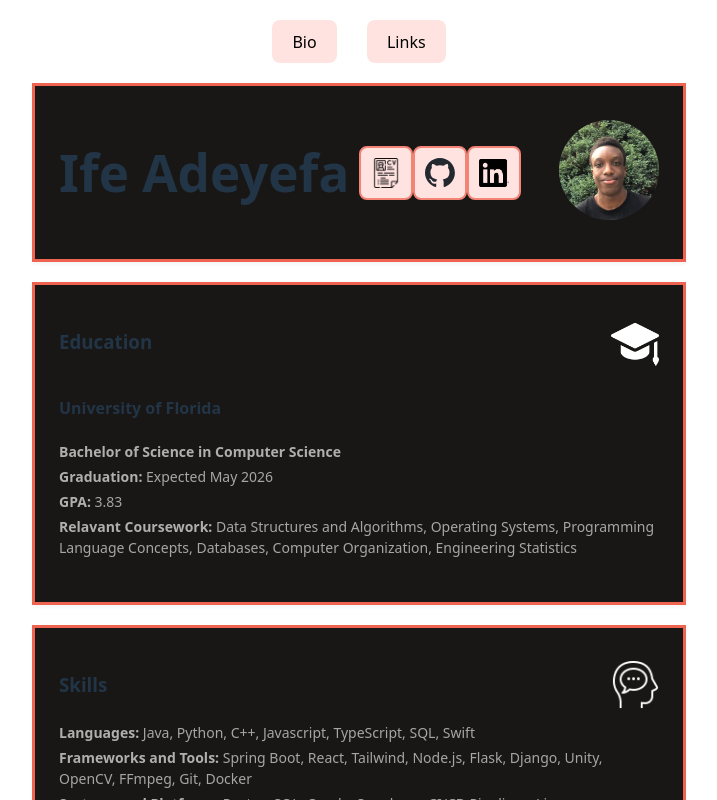
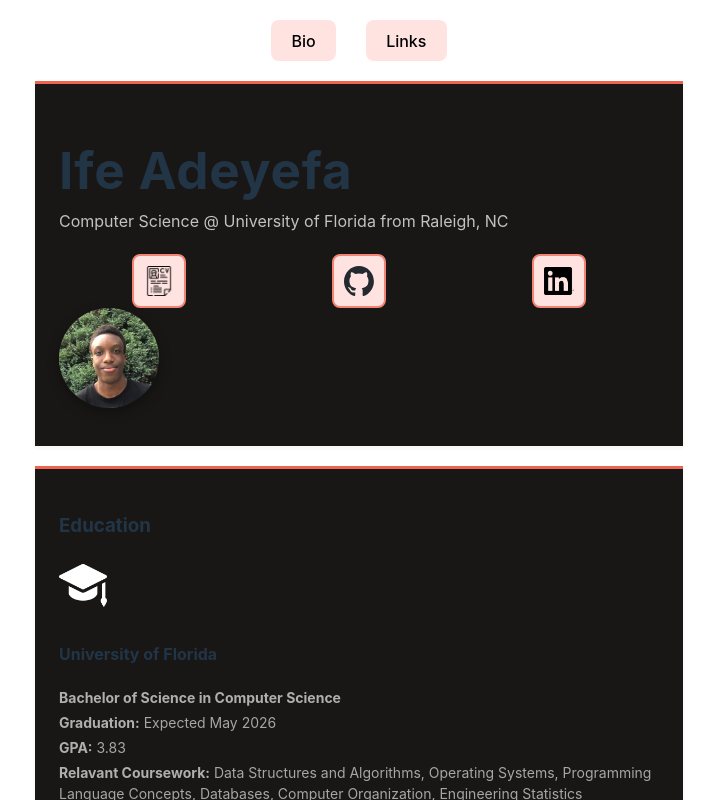
Before and after one commit to iadeyefa/Portfolio, a React (Vite) app: page / in a window 1280 px wide. Shown: the top 800 px of the page, without its empty margins (281-998 px from the left). Built offline with nearby package versions, Linux system fonts and the light colour scheme.

Commit message:
Update bio header styling

```diff
--- a/src/App.css
+++ b/src/App.css
@@ -2,6 +2,7 @@
     margin: 0 auto;
     text-align: center;
     max-width: 1280px;
+    font-family: Inter;
 }
 
 .tabs {
@@ -47,7 +48,7 @@
     max-width: 600px;
     padding: 24px;
     background-color: #191716;
-    border: #EF6351 3px solid;
+    border-top: #EF6351 3px solid;
     box-shadow: 0 2px 4px rgba(0, 0, 0, 0.05);
     margin: 0 auto 20px;
     text-align: left;
@@ -56,7 +57,7 @@
 .profile {
     border-radius: 50%;
     max-width: 100px;
-
+    box-shadow: 0 4px 12px rgba(0, 0, 0, 0.35);
 }
 
 .logo {
@@ -65,14 +66,31 @@
 }
 
 .body-header {
-    display: flex;
     align-items: center;
-    justify-content: space-between;
-    gap: 10px;
+    padding-bottom: 8px;
+}
+
+.name-and-links {
+    display: block;
+    align-items: center;
+    justify-content: space-evenly;
+}
+
+.name-and-links h1 {
+    letter-spacing: 0.8px;
+    margin-bottom: 10px;
+}
+
+.name-and-links h4 {
+    font-weight: 400;
+    color: #c2c2c2;
+    margin-top: 0;
 }
 
 .bio-links {
     display: flex;
+    align-items: center;
+    justify-content: space-around;
 }
 
 .body h2 {
@@ -162,7 +180,13 @@
     border: 2px solid #F38375;
     border-radius: 8px;
     text-decoration: none;
-    transition: background-color 200ms;
+    transition: background-color 200ms, transform 150ms;
+}
+
+.dropdown-item:hover {
+    background-color: #FFE3E0;
+    color: #FBC3BC;
+    transform: scale(1.15);
 }
 
 .dropdown-logo {
--- a/src/components/BioContent.tsx
+++ b/src/components/BioContent.tsx
@@ -52,11 +52,17 @@ export default function BioContent() {
 
     return (
         <div className="tab-content">
+
             <div id="bio" className="tab-content active">
+
                 <div className="body">
+
                     <div className="body-header">
-                        <div className="body-header">
+
+                        <div className="name-and-links">
                             <h1>Ife Adeyefa</h1>
+
+                            <h4>Computer Science @ University of Florida from Raleigh, NC</h4>
 
                             <div className="bio-links">
                                 <a
@@ -91,8 +97,6 @@ export default function BioContent() {
                 </div>
 
 
-
-
                 <div className="body" title="education">
                     <div className="body-header">
                         <h3>Education</h3>
@@ -113,6 +117,7 @@ export default function BioContent() {
                     </div>
 
                 </div>
+
 
                 <div className="body" title="skills">
                     <div className="body-header">
@@ -136,6 +141,7 @@ export default function BioContent() {
                     </div>
 
                 </div>
+
 
                 <div className="body" title="projects">
                     <div className="body-header">
@@ -161,7 +167,10 @@ export default function BioContent() {
                     </div>
 
                 </div>
+
+
             </div>
+
         </div>
     )
 }
```
